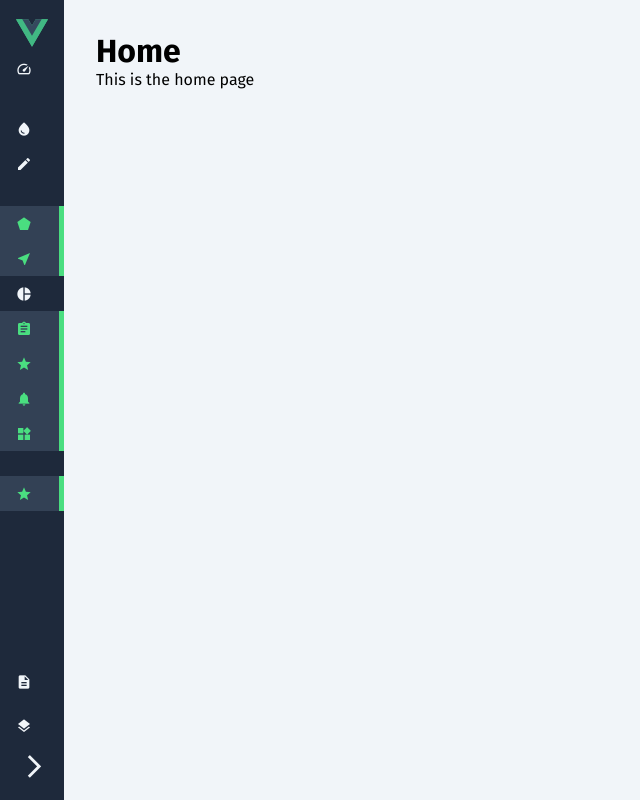
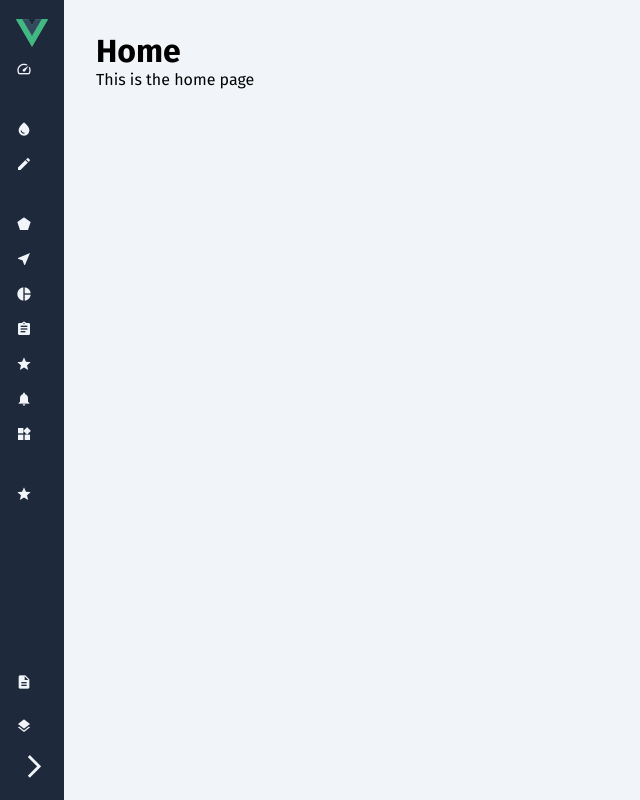
Before and after one commit to Warrikard/exo_cyberdian, a Vue app: page / in a window 1280 px wide. Shown: the whole page, without its empty margins (0-640 px from the left). Built offline with nearby package versions, Linux system fonts and the light colour scheme.

Commit message:
1 file modified

```diff
--- a/src/components/Sidebar.vue
+++ b/src/components/Sidebar.vue
@@ -11,6 +11,7 @@
         <span class="text">Dashbord</span>
       </router-link>
     </div>
+
     <h3>Theme</h3>
     <div class="menu">
       <router-link to="/Colors" class="button">
@@ -24,11 +25,11 @@
     </div>
     <h3>Components</h3>
     <div class="menu">
-      <router-link class="button">
+      <router-link to="/Home" class="button">
         <span class="material-icons">pentagon</span>
         <span class="text">Base</span>
       </router-link>
-      <router-link class="button">
+      <router-link to="/Home" class="button">
         <span class="material-icons">near_me</span>
         <span class="text">Buttons</span>
       </router-link>
@@ -36,26 +37,26 @@
         <span class="material-icons">pie_chart</span>
         <span class="text">Charts</span>
       </router-link>
-      <router-link class="button">
+      <router-link to="/Home" class="button">
         <span class="material-icons">assignment</span>
         <span class="text">Forms</span>
       </router-link>
-      <router-link class="button">
+      <router-link to="/Home" class="button">
         <span class="material-icons">star</span>
         <span class="text">Icons</span>
       </router-link>
-      <router-link class="button">
+      <router-link to="/Home" class="button">
         <span class="material-icons">notifications</span>
         <span class="text">Notification</span>
       </router-link>
-      <router-link class="button">
+      <router-link to="/Home" class="button">
         <span class="material-icons">widgets</span>
         <span class="text">Widgets</span>
       </router-link>
     </div>
     <h3>Extra</h3>
     <div class="menu">
-      <router-link class="button">
+      <router-link to="/Home" class="button">
         <span class="material-icons">star</span>
         <span class="text">Pages</span>
       </router-link>
```
